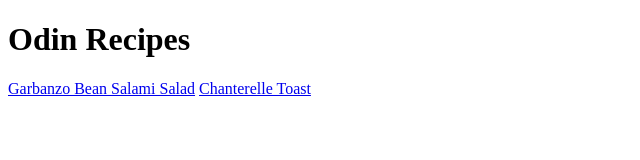
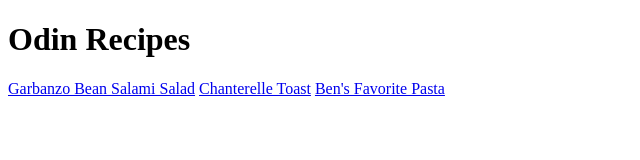
Before and after one commit to chelsmeyer/odin-recipes, a plain HTML site: page index.html in a window 1280 px wide. Shown: the whole page, without its empty margins (0-640 px from the left). Drawn offline with Linux system fonts and the light colour scheme.

Commit message:
linked benpasta to index

```diff
--- a/index.html
+++ b/index.html
@@ -11,6 +11,7 @@
     <h1>Odin Recipes</h1>
     <a href="garbanzobeansalad.html">Garbanzo Bean Salami Salad</a>
     <a href="chanterelletoast.html">Chanterelle Toast</a>
+    <a href="benpasta.html">Ben's Favorite Pasta</a>
 </body>
 
 </html>
```
